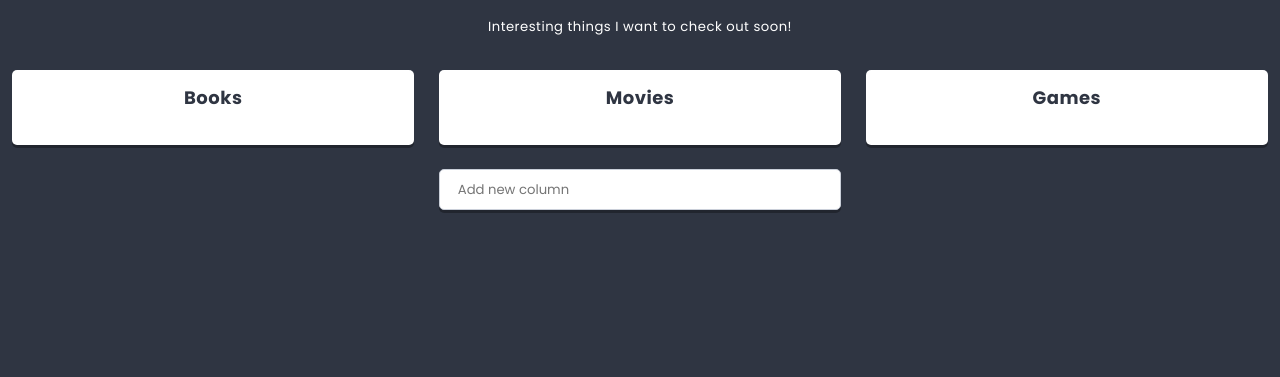
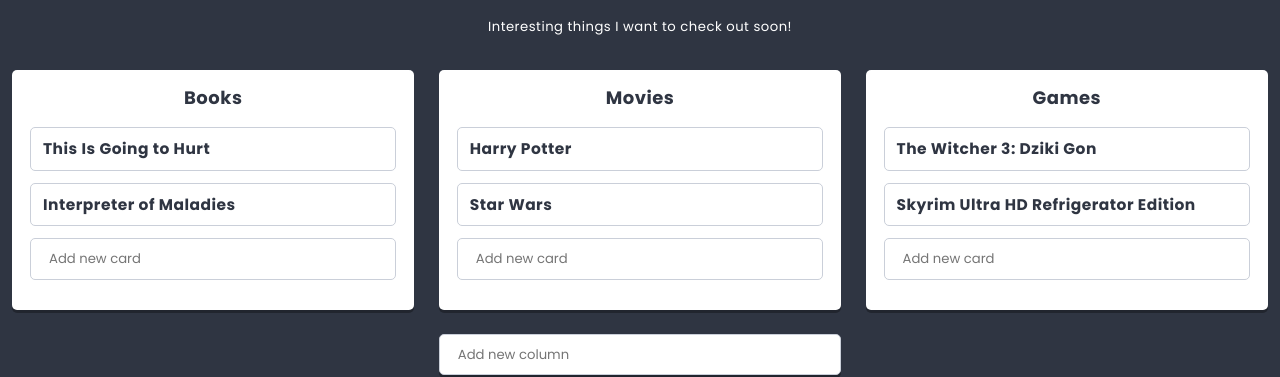
Before and after one commit to truepiotrek/learning-react, a React app: page / in a window 1280 px wide. Shown: the part 362-739 px from the top of the page. Built offline with nearby package versions, Linux system fonts and the light colour scheme.

Commit message:
add card.js, finish column.js component

```diff
--- /dev/null
+++ b/src/components/Card/Card.js
@@ -0,0 +1,13 @@
+import React from 'react';
+import styles from './Card.scss';
+
+class Card extends React.Component {
+    render() {
+        return (
+            <section className={styles.component}>
+                <h3 className={styles.title}>{this.props.title}</h3>
+            </section>
+        );
+    }
+}
+export default Card;
--- a/src/components/Column/Column.js
+++ b/src/components/Column/Column.js
@@ -1,12 +1,42 @@
 import React from 'react';
 import styles from './Column.scss';
 import PropTypes from 'prop-types';
+import Card from '../Card/Card.js';
+import Creator from '../Creator/Creator.js';
+import {settings} from '../../data/dataStore';
+
 
 class Column extends React.Component {
+    state = {
+        cards: this.props.cards || [],
+    }
+
+    addCard(title) {
+        console.log(title, 'dziala');
+
+        let newState = this.state;
+
+        newState.cards.push({
+            key: newState.cards.length,
+            title: title
+        });
+
+        //console.log(newState);
+
+        this.setState(newState);
+
+    }
+
     render() {
         return (
             <section className={styles.component}>
                 <h3 className={styles.title}>{this.props.title}</h3>
+                {this.state.cards.map(function(item) {
+                    return <Card key={item.key} title={item.title} />
+                })}
+                <div className={styles.creator}>
+                    <Creator text={settings.cardCreatorText} action={title => this.addCard(title)}/>
+                </div>
             </section>
         );
     }
--- a/src/components/List/List.js
+++ b/src/components/List/List.js
@@ -5,7 +5,7 @@
 import Column from '../Column/Column.js';
 import {settings} from '../../data/dataStore';
 import ReactHtmlParser from 'react-html-parser';
-import  Creator from '../Creator/Creator.js'
+import Creator from '../Creator/Creator.js';
 
 
 class List extends React.Component {
@@ -23,7 +23,7 @@
         description: settings.defaultListDescription,
     }
 
-    addColumn(title){
+    addColumn(title) {
         this.setState(state => (
             {
                 columns: [
@@ -47,9 +47,10 @@
                     {ReactHtmlParser(this.props.description)}
                 </div>
                 <div className={styles.columns}>
-                    {this.state.columns.map(({key, ...columnProps}) => (
-                        <Column key={key} {...columnProps} />
-                    ))}
+                    {this.state.columns.map(function(item) {
+                        //let {cards, title, icon, ...otherProps} = item;
+                        return <Column key={item.key} cards={item.cards} title={item.title} icon={item.icon}/>;
+                    })}
                 </div>
                 <div className={styles.creator}>
                     <Creator text={settings.columnCreatorText} action={title => this.addColumn(title)}/>
```
Lines whose indentation alone changed are shown as unchanged.
